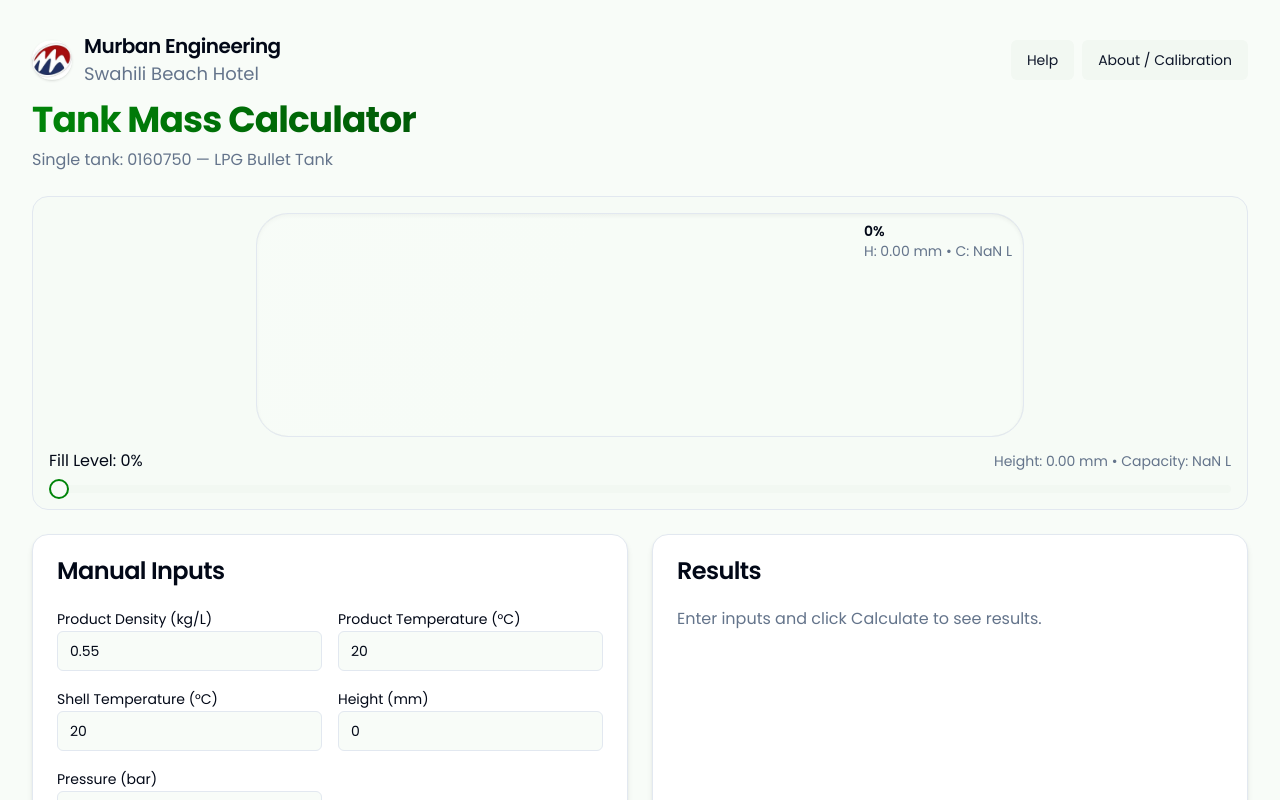
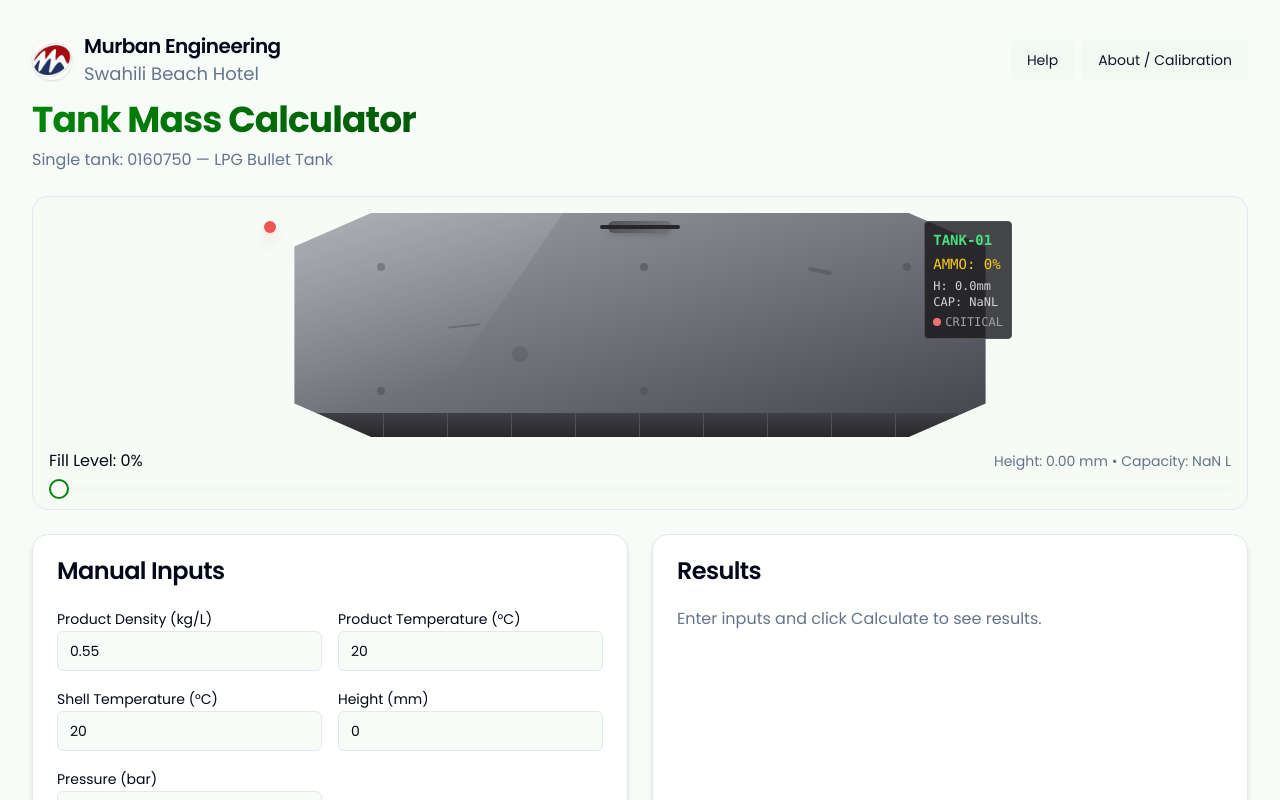
Before and after one commit to barakaandabwa-dotcom/RUBIS-TANK-CALC, a React (Vite) app: page / in a window 1280 px wide. Shown: the top 800 px of the page. Built offline with nearby package versions, Linux system fonts and the light colour scheme.

Commit message:
Update TankGauge.tsx

```diff
--- a/src/components/TankGauge.tsx
+++ b/src/components/TankGauge.tsx
@@ -8,8 +8,8 @@ export type TankGaugeProps = {
 
 /**
  * TankGauge
- * Visual gauge symbolizing a tank filled with green liquid based on percentage.
- * Uses design tokens: primary (green), background, border.
+ * Visual gauge symbolizing a 3D bullet-style tank with metallic appearance.
+ * Uses design tokens with custom styling for tank warfare aesthetics.
  */
 export function TankGauge({ percent, heightMm, capacityL }: TankGaugeProps) {
   const clamped = Math.max(0, Math.min(100, Number.isFinite(percent) ? percent : 0));
@@ -18,36 +18,107 @@ export function TankGauge({ percent, heightMm, capacityL }: TankGaugeProps) {
     <div className="w-full">
       <div
         role="img"
-        aria-label={`Tank fill ${clamped}%${
+        aria-label={`Tank ammunition ${clamped}%${
           typeof heightMm === "number" ? `, height ${heightMm.toFixed(2)} millimeters` : ""
         }${typeof capacityL === "number" ? `, capacity ${capacityL.toFixed(2)} liters` : ""}`}
         className="relative mx-auto h-40 md:h-56 w-full max-w-3xl"
       >
-        {/* Tank body */}
-        <div className="absolute inset-0 overflow-hidden rounded-[2rem] border border-border bg-background/70 shadow-inner">
-          {/* Liquid */}
-          <div
-            className="absolute bottom-0 left-0 w-full transition-[height] duration-300 ease-out bg-gradient-to-t from-[hsl(var(--primary))] to-[hsl(var(--primary)/0.7)]"
-            style={{ height: `${clamped}%` }}
-            aria-hidden
-          />
+        {/* Tank barrel/bullet shell container */}
+        <div className="absolute inset-0 overflow-hidden bg-gradient-to-b from-slate-300 via-slate-400 to-slate-600 shadow-2xl"
+             style={{
+               clipPath: 'polygon(15% 0%, 85% 0%, 95% 15%, 95% 85%, 85% 100%, 15% 100%, 5% 85%, 5% 15%)',
+               filter: 'drop-shadow(0 10px 20px rgba(0,0,0,0.4))'
+             }}>
 
-          {/* Subtle shine */}
-          <div className="pointer-events-none absolute inset-0 bg-[linear-gradient(120deg,hsl(var(--background)/0.4),transparent_45%)]" />
+          {/* Metallic tank body with rivets */}
+          <div className="absolute inset-0 bg-gradient-to-br from-zinc-400 via-zinc-500 to-zinc-700">
+            {/* Rivets pattern */}
+            <div className="absolute inset-2 opacity-60">
+              {[...Array(6)].map((_, i) => (
+                <div key={i} className="absolute w-2 h-2 bg-zinc-600 rounded-full shadow-inner"
+                     style={{
+                       left: `${15 + (i % 3) * 35}%`,
+                       top: `${20 + Math.floor(i / 3) * 60}%`
+                     }} />
+              ))}
+            </div>
 
-          {/* Frame highlight */}
-          <div className="pointer-events-none absolute inset-0 rounded-[2rem] ring-1 ring-black/5" />
+            {/* Ammunition/fuel level indicator */}
+            <div
+              className="absolute bottom-0 left-0 w-full transition-[height] duration-500 ease-out"
+              style={{
+                height: `${clamped}%`,
+                background: clamped > 75 ?
+                  'linear-gradient(to top, #ef4444, #f87171)' : // Red for high ammo
+                  clamped > 50 ?
+                  'linear-gradient(to top, #eab308, #facc15)' : // Yellow for medium
+                  clamped > 25 ?
+                  'linear-gradient(to top, #f97316, #fb923c)' : // Orange for low
+                  'linear-gradient(to top, #dc2626, #ef4444)', // Dark red for critical
+                opacity: 0.8
+              }}
+              aria-hidden
+            />
+
+            {/* Tank treads/tracks at bottom */}
+            <div className="absolute bottom-0 left-0 w-full h-6 bg-gradient-to-r from-zinc-800 via-zinc-700 to-zinc-800">
+              <div className="flex h-full">
+                {[...Array(12)].map((_, i) => (
+                  <div key={i} className="flex-1 border-r border-zinc-600 bg-gradient-to-b from-zinc-700 to-zinc-800" />
+                ))}
+              </div>
+            </div>
+
+            {/* Tank turret indicator */}
+            <div className="absolute top-2 left-1/2 transform -translate-x-1/2 w-16 h-3 bg-gradient-to-r from-zinc-600 to-zinc-500 rounded-full shadow-md">
+              <div className="absolute top-1/2 left-1/2 transform -translate-x-1/2 -translate-y-1/2 w-20 h-1 bg-zinc-800 rounded-full" />
+            </div>
+
+            {/* Metallic shine effect */}
+            <div className="pointer-events-none absolute inset-0 bg-gradient-to-br from-white/20 via-transparent to-transparent"
+                 style={{clipPath: 'polygon(0% 0%, 40% 0%, 20% 100%, 0% 100%)'}} />
+
+            {/* Battle damage/wear effects */}
+            <div className="pointer-events-none absolute inset-0 opacity-40">
+              <div className="absolute top-1/4 right-1/4 w-6 h-1 bg-zinc-800/60 rounded-full rotate-12" />
+              <div className="absolute bottom-1/3 left-1/3 w-4 h-4 bg-zinc-800/40 rounded-full" />
+              <div className="absolute top-1/2 left-1/4 w-8 h-0.5 bg-zinc-900/50 rounded-full -rotate-6" />
+            </div>
+          </div>
+
+          {/* Frame highlight with military styling */}
+          <div className="pointer-events-none absolute inset-0 ring-2 ring-zinc-700/50"
+               style={{clipPath: 'polygon(15% 0%, 85% 0%, 95% 15%, 95% 85%, 85% 100%, 15% 100%, 5% 85%, 5% 15%)'}} />
         </div>
 
-        {/* Readout (top-right) */}
-        <div className="pointer-events-none absolute right-3 top-2 text-xs md:text-sm text-muted-foreground">
-          <div className="font-semibold text-foreground">{clamped}%</div>
+        {/* HUD-style readout */}
+        <div className="pointer-events-none absolute right-3 top-2 text-xs md:text-sm font-mono text-zinc-200 bg-zinc-900/80 p-2 rounded border border-zinc-600">
+          <div className="font-bold text-green-400 mb-1">TANK-01</div>
+          <div className="text-yellow-400">AMMO: {clamped}%</div>
           {typeof heightMm === "number" && typeof capacityL === "number" && (
-            <div>
-              H: {heightMm.toFixed(2)} mm • C: {capacityL.toFixed(2)} L
+            <div className="text-zinc-300 text-xs mt-1">
+              H: {heightMm.toFixed(1)}mm<br />
+              CAP: {capacityL.toFixed(1)}L
             </div>
           )}
+          {/* Status indicator */}
+          <div className="flex items-center mt-1">
+            <div className={`w-2 h-2 rounded-full mr-1 ${
+              clamped > 75 ? 'bg-green-400' :
+              clamped > 25 ? 'bg-yellow-400' : 'bg-red-400'
+            }`} />
+            <span className="text-xs text-zinc-400">
+              {clamped > 75 ? 'READY' : clamped > 25 ? 'CAUTION' : 'CRITICAL'}
+            </span>
+          </div>
         </div>
+
+        {/* Warning lights for low ammo */}
+        {clamped < 25 && (
+          <div className="absolute top-2 left-2 animate-pulse">
+            <div className="w-3 h-3 bg-red-500 rounded-full shadow-lg shadow-red-500/50" />
+          </div>
+        )}
       </div>
     </div>
   );
```
